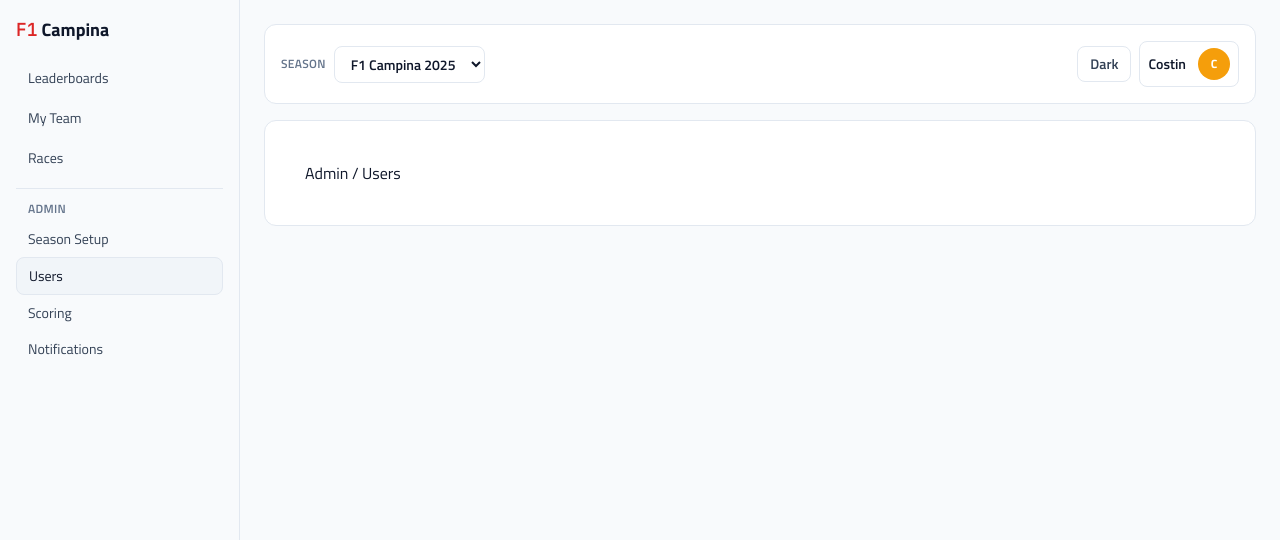
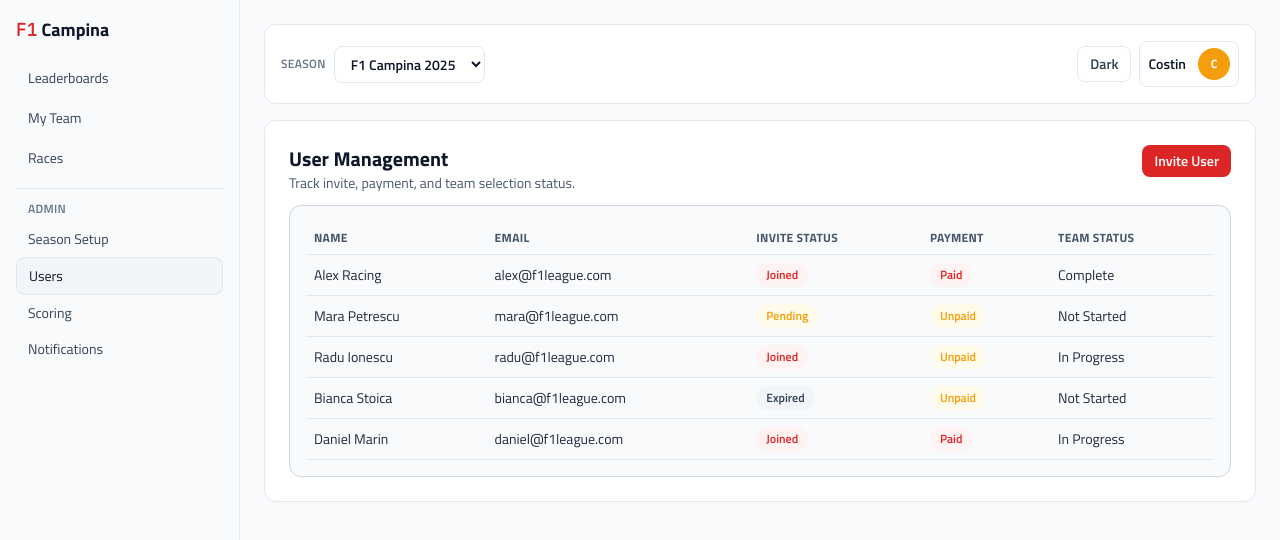
Before and after one commit to CostinIoana/F1-League, a React (Vite) app in the folder my-app/: page /admin/users in a window 1280 px wide. Shown: the top 540 px of the page. Built offline with nearby package versions, Linux system fonts and the light colour scheme.

Commit message:
feat users invite modal
- add reusable Modal component

- implement Invite User flow with email validation

- add success/error feedback and close on success

```diff
--- /dev/null
+++ b/my-app/src/components/ui/Modal.tsx
@@ -0,0 +1,59 @@
+import { useEffect, type ReactNode } from "react";
+
+type ModalProps = {
+  isOpen: boolean;
+  title: string;
+  onClose: () => void;
+  children: ReactNode;
+  footer?: ReactNode;
+};
+
+export function Modal({ isOpen, title, onClose, children, footer }: ModalProps) {
+  useEffect(() => {
+    if (!isOpen) {
+      return;
+    }
+    const handleEscape = (event: KeyboardEvent) => {
+      if (event.key === "Escape") {
+        onClose();
+      }
+    };
+    window.addEventListener("keydown", handleEscape);
+    return () => window.removeEventListener("keydown", handleEscape);
+  }, [isOpen, onClose]);
+
+  if (!isOpen) {
+    return null;
+  }
+
+  return (
+    <div
+      className="fixed inset-0 z-50 flex items-center justify-center bg-black/50 px-4"
+      role="presentation"
+      onClick={onClose}
+    >
+      <div
+        role="dialog"
+        aria-modal="true"
+        aria-label={title}
+        className="w-full max-w-md rounded-xl border border-[var(--color-neutral-200)] bg-[var(--color-surface)] p-4 shadow-xl"
+        onClick={(event) => event.stopPropagation()}
+      >
+        <div className="mb-3 flex items-start justify-between gap-2">
+          <h2 className="text-base font-semibold text-[var(--color-neutral-900)]">{title}</h2>
+          <button
+            type="button"
+            className="rounded px-2 py-1 text-xs text-[var(--color-neutral-600)] hover:bg-[var(--color-neutral-100)]"
+            onClick={onClose}
+          >
+            Close
+          </button>
+        </div>
+
+        <div>{children}</div>
+
+        {footer && <div className="mt-4 flex items-center justify-end gap-2">{footer}</div>}
+      </div>
+    </div>
+  );
+}
--- a/my-app/src/pages/admin/AdminUsersPage.tsx
+++ b/my-app/src/pages/admin/AdminUsersPage.tsx
@@ -1,3 +1,251 @@
+import { useState } from "react";
+import { Badge } from "../../components/ui/Badge";
+import { Button } from "../../components/ui/Button";
+import { Modal } from "../../components/ui/Modal";
+import { Surface } from "../../components/ui/Surface";
+
+type InviteStatus = "pending" | "joined" | "expired";
+type PaymentStatus = "paid" | "unpaid";
+type TeamProgressStatus = "not_started" | "in_progress" | "complete";
+
+type AdminUserRow = {
+  id: string;
+  name: string;
+  email: string;
+  inviteStatus: InviteStatus;
+  paymentStatus: PaymentStatus;
+  teamStatus: TeamProgressStatus;
+};
+
+const mockUsers: AdminUserRow[] = [
+  {
+    id: "u-01",
+    name: "Alex Racing",
+    email: "alex@f1league.com",
+    inviteStatus: "joined",
+    paymentStatus: "paid",
+    teamStatus: "complete",
+  },
+  {
+    id: "u-02",
+    name: "Mara Petrescu",
+    email: "mara@f1league.com",
+    inviteStatus: "pending",
+    paymentStatus: "unpaid",
+    teamStatus: "not_started",
+  },
+  {
+    id: "u-03",
+    name: "Radu Ionescu",
+    email: "radu@f1league.com",
+    inviteStatus: "joined",
+    paymentStatus: "unpaid",
+    teamStatus: "in_progress",
+  },
+  {
+    id: "u-04",
+    name: "Bianca Stoica",
+    email: "bianca@f1league.com",
+    inviteStatus: "expired",
+    paymentStatus: "unpaid",
+    teamStatus: "not_started",
+  },
+  {
+    id: "u-05",
+    name: "Daniel Marin",
+    email: "daniel@f1league.com",
+    inviteStatus: "joined",
+    paymentStatus: "paid",
+    teamStatus: "in_progress",
+  },
+];
+
+const inviteBadgeMap: Record<InviteStatus, { label: string; tone: "primary" | "secondary" | "neutral" }> = {
+  pending: { label: "Pending", tone: "secondary" },
+  joined: { label: "Joined", tone: "primary" },
+  expired: { label: "Expired", tone: "neutral" },
+};
+
+const paymentBadgeMap: Record<PaymentStatus, { label: string; tone: "primary" | "secondary" }> = {
+  paid: { label: "Paid", tone: "primary" },
+  unpaid: { label: "Unpaid", tone: "secondary" },
+};
+
+const teamStatusLabelMap: Record<TeamProgressStatus, string> = {
+  not_started: "Not Started",
+  in_progress: "In Progress",
+  complete: "Complete",
+};
+
 export function AdminUsersPage() {
-  return <div className="p-6">Admin / Users</div>;
+  const [users, setUsers] = useState<AdminUserRow[]>(mockUsers);
+  const [isInviteModalOpen, setIsInviteModalOpen] = useState(false);
+  const [inviteEmail, setInviteEmail] = useState("");
+  const [inviteFeedback, setInviteFeedback] = useState<string | null>(null);
+  const [inviteFeedbackTone, setInviteFeedbackTone] = useState<"error" | "success">("success");
+  const [isSubmittingInvite, setIsSubmittingInvite] = useState(false);
+
+  const resetInviteModal = () => {
+    setInviteEmail("");
+    setInviteFeedback(null);
+    setInviteFeedbackTone("success");
+    setIsSubmittingInvite(false);
+  };
+
+  const handleOpenInviteModal = () => {
+    resetInviteModal();
+    setIsInviteModalOpen(true);
+  };
+
+  const handleCloseInviteModal = () => {
+    setIsInviteModalOpen(false);
+    resetInviteModal();
+  };
+
+  const handleSendInvite = () => {
+    const normalizedEmail = inviteEmail.trim().toLowerCase();
+    const emailRegex = /^[^\s@]+@[^\s@]+\.[^\s@]+$/;
+
+    if (!normalizedEmail) {
+      setInviteFeedbackTone("error");
+      setInviteFeedback("Email is required.");
+      return;
+    }
+    if (!emailRegex.test(normalizedEmail)) {
+      setInviteFeedbackTone("error");
+      setInviteFeedback("Please enter a valid email address.");
+      return;
+    }
+    if (users.some((user) => user.email.toLowerCase() === normalizedEmail)) {
+      setInviteFeedbackTone("error");
+      setInviteFeedback("A user with this email already exists.");
+      return;
+    }
+
+    setIsSubmittingInvite(true);
+    const nameFromEmail = normalizedEmail.split("@")[0];
+    const normalizedName = nameFromEmail
+      .split(/[._-]+/)
+      .filter(Boolean)
+      .map((part) => part.charAt(0).toUpperCase() + part.slice(1))
+      .join(" ");
+
+    setUsers((current) => [
+      {
+        id: `u-${Date.now()}`,
+        name: normalizedName || "Invited User",
+        email: normalizedEmail,
+        inviteStatus: "pending",
+        paymentStatus: "unpaid",
+        teamStatus: "not_started",
+      },
+      ...current,
+    ]);
+
+    setInviteFeedbackTone("success");
+    setInviteFeedback("Invite sent successfully.");
+    window.setTimeout(() => {
+      handleCloseInviteModal();
+    }, 700);
+  };
+
+  return (
+    <div className="space-y-3 p-2">
+      <header className="flex flex-wrap items-start justify-between gap-2">
+        <div>
+          <h1 className="text-xl font-bold text-[var(--color-neutral-900)]">User Management</h1>
+          <p className="text-sm text-[var(--color-neutral-600)]">
+            Track invite, payment, and team selection status.
+          </p>
+        </div>
+        <Button
+          type="button"
+          size="sm"
+          onClick={handleOpenInviteModal}
+        >
+          Invite User
+        </Button>
+      </header>
+
+      <Modal
+        isOpen={isInviteModalOpen}
+        title="Invite User"
+        onClose={handleCloseInviteModal}
+        footer={
+          <>
+            <Button type="button" size="sm" variant="ghost" onClick={handleCloseInviteModal}>
+              Cancel
+            </Button>
+            <Button type="button" size="sm" onClick={handleSendInvite} disabled={isSubmittingInvite}>
+              Send Invite
+            </Button>
+          </>
+        }
+      >
+        <label className="space-y-1">
+          <span className="text-xs font-semibold text-[var(--color-neutral-700)]">Email</span>
+          <input
+            type="email"
+            value={inviteEmail}
+            onChange={(event) => {
+              setInviteEmail(event.target.value);
+              if (inviteFeedback) {
+                setInviteFeedback(null);
+              }
+            }}
+            placeholder="pilot@f1league.com"
+            className="w-full rounded-lg border border-[var(--color-neutral-200)] bg-[var(--color-surface)] px-3 py-2 text-sm text-[var(--color-neutral-900)] outline-none focus:border-[var(--color-primary-500)]"
+          />
+        </label>
+        {inviteFeedback && (
+          <div
+            className={`mt-2 text-xs ${
+              inviteFeedbackTone === "error"
+                ? "text-[var(--color-primary-500)]"
+                : "text-[var(--color-neutral-700)]"
+            }`}
+          >
+            {inviteFeedback}
+          </div>
+        )}
+      </Modal>
+
+      <Surface tone="subtle" className="border-[var(--color-neutral-300)]">
+        <div className="overflow-x-auto">
+          <table className="min-w-[760px] w-full border-collapse">
+            <thead>
+              <tr className="text-left text-xs uppercase tracking-wide text-[var(--color-neutral-600)]">
+                <th className="border-b border-[var(--color-neutral-200)] px-2 py-2">Name</th>
+                <th className="border-b border-[var(--color-neutral-200)] px-2 py-2">Email</th>
+                <th className="border-b border-[var(--color-neutral-200)] px-2 py-2">Invite Status</th>
+                <th className="border-b border-[var(--color-neutral-200)] px-2 py-2">Payment</th>
+                <th className="border-b border-[var(--color-neutral-200)] px-2 py-2">Team Status</th>
+              </tr>
+            </thead>
+            <tbody>
+              {users.map((user) => (
+                <tr key={user.id} className="text-sm text-[var(--color-neutral-800)]">
+                  <td className="border-b border-[var(--color-neutral-200)] px-2 py-2 font-medium">{user.name}</td>
+                  <td className="border-b border-[var(--color-neutral-200)] px-2 py-2">{user.email}</td>
+                  <td className="border-b border-[var(--color-neutral-200)] px-2 py-2">
+                    <Badge tone={inviteBadgeMap[user.inviteStatus].tone}>
+                      {inviteBadgeMap[user.inviteStatus].label}
+                    </Badge>
+                  </td>
+                  <td className="border-b border-[var(--color-neutral-200)] px-2 py-2">
+                    <Badge tone={paymentBadgeMap[user.paymentStatus].tone}>
+                      {paymentBadgeMap[user.paymentStatus].label}
+                    </Badge>
+                  </td>
+                  <td className="border-b border-[var(--color-neutral-200)] px-2 py-2">
+                    {teamStatusLabelMap[user.teamStatus]}
+                  </td>
+                </tr>
+              ))}
+            </tbody>
+          </table>
+        </div>
+      </Surface>
+    </div>
+  );
 }
```
